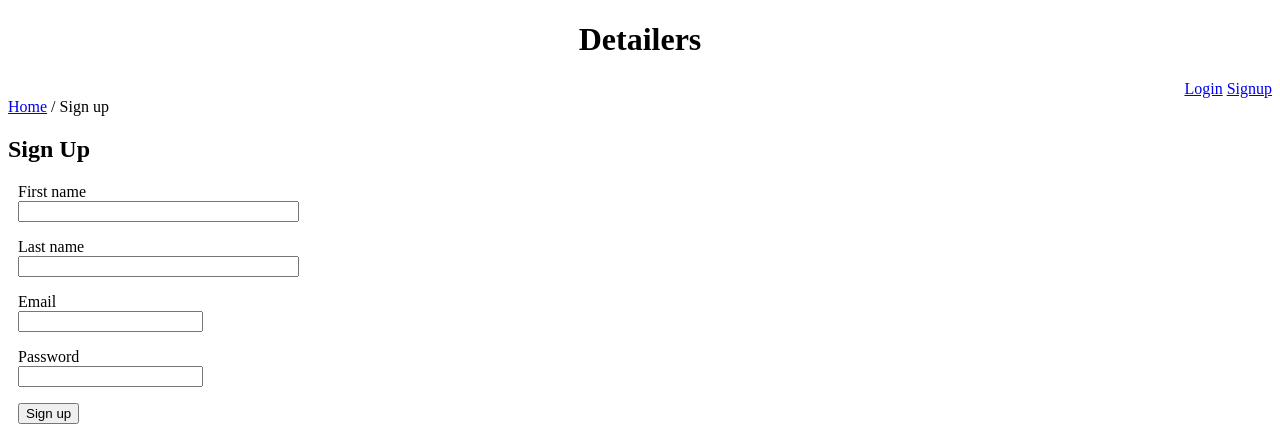
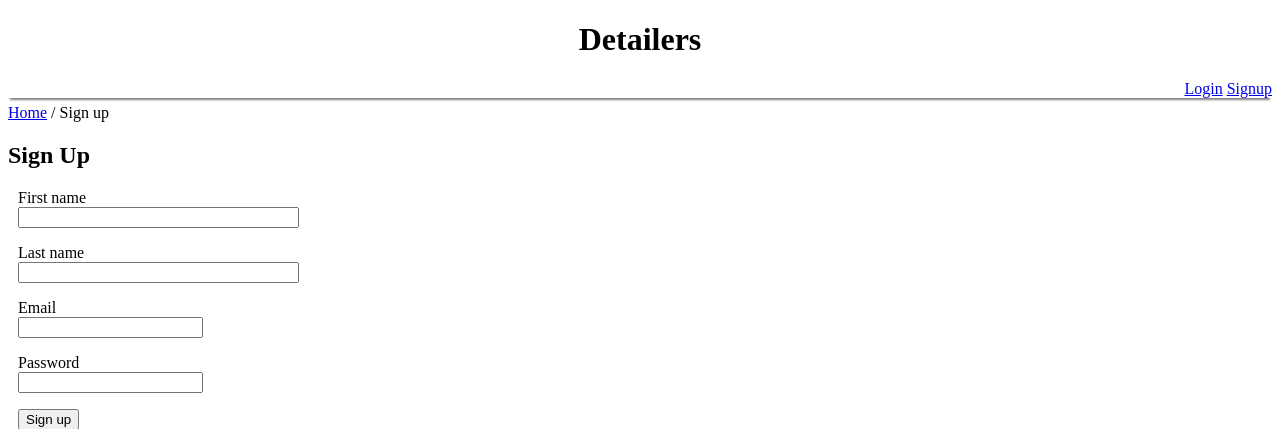
Before and after one commit to phyrenight/detailers, a Flask app: page /signup in a window 1280 px wide. Shown: the top 429 px of the page. Run offline with Flask 2, Linux system fonts and the light colour scheme.

Commit message:
need break between header and crumbs

```diff
--- a/detailers/app/static/css/styles.css
+++ b/detailers/app/static/css/styles.css
@@ -2,6 +2,8 @@
 /* header */
 header {
   text-align: center;
+  box-shadow: 0 4px 2px -2px gray;
+  margin-bottom: 6px;
 }
 #login_container {
   text-align: right;
```
